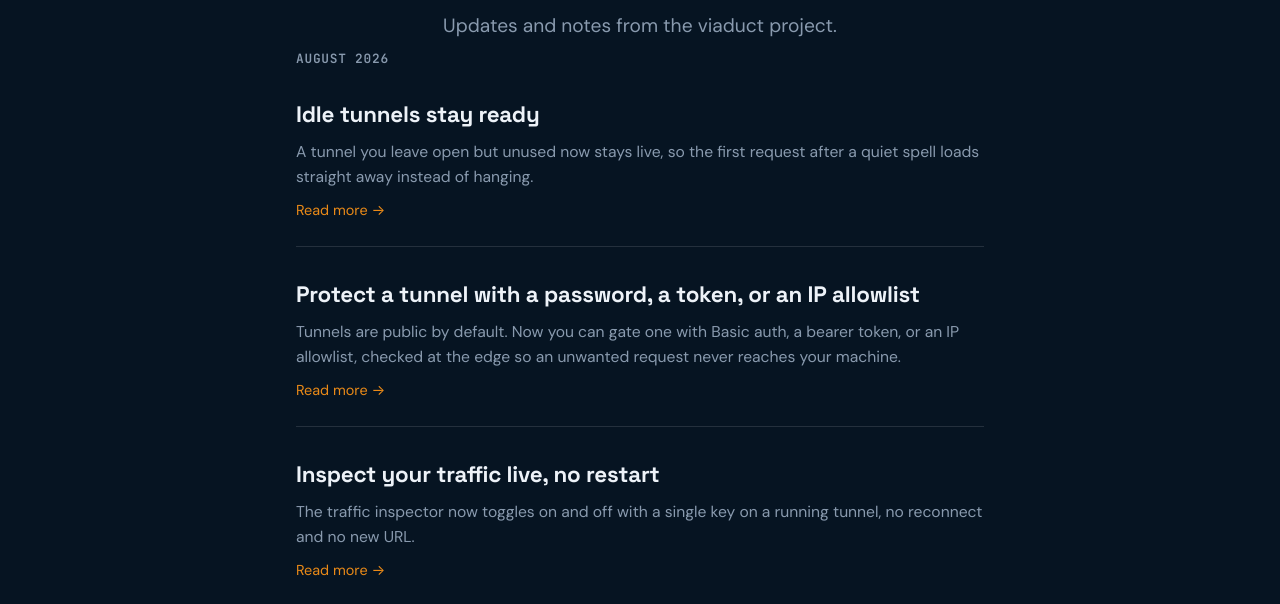
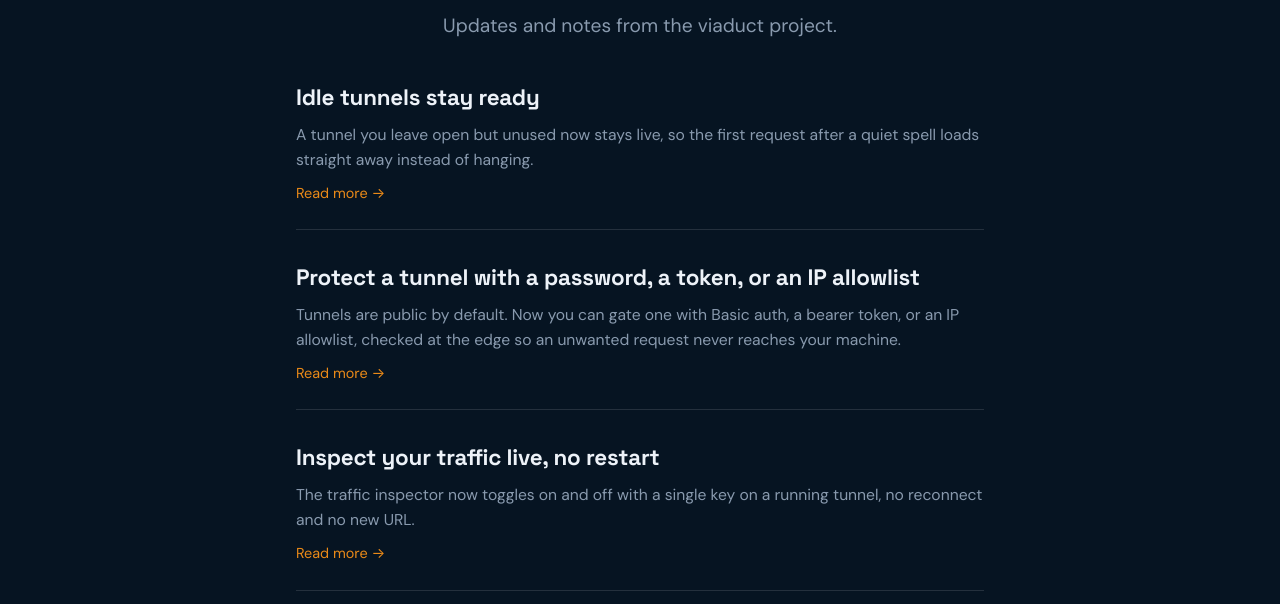
Before and after one commit to webmull/viaduct, a plain HTML site: page site/news/index.html in a window 1280 px wide. Shown: the part 196-800 px from the top of the page. Drawn offline with Linux system fonts and the light colour scheme.

Commit message:
Remove the month heading from the news index
Drop the 'August 2026' group heading and restore the first-post top-border reset.

```diff
--- a/site/news/index.html
+++ b/site/news/index.html
@@ -27,10 +27,8 @@
   <link rel="alternate" type="application/rss+xml" title="viaduct.sh news" href="/news/feed.xml" />
   <style>
     .news-list { max-width: 46rem; margin: 0 auto; padding-bottom: 3rem; display: flex; flex-direction: column; }
-    .news-month { font: 600 0.8rem var(--font-mono); letter-spacing: 0.06em; text-transform: uppercase; color: var(--muted-foreground); margin: 2.4rem 0 0; }
-    .news-month:first-child { margin-top: 0; }
     .post { display: block; text-decoration: none; color: inherit; padding: 1.5rem 0; border-top: 1px solid var(--border); }
-    .news-month + .post { border-top: 0; }
+    .post:first-child { border-top: 0; }
     .post h2 { font-family: var(--font-display); font-size: 1.4rem; margin: 0.35rem 0 0.4rem; letter-spacing: -0.01em; transition: color 0.15s ease; }
     .post:hover h2 { color: var(--primary); }
     .post p { margin: 0; color: var(--muted-foreground); font-size: 0.98rem; line-height: 1.6; }
@@ -50,7 +48,6 @@
     </section>
 
     <div class="wrap news-list">
-      <h2 class="news-month">August 2026</h2>
       <a class="post" href="/news/idle-tunnels-stay-ready/">
         <h2>Idle tunnels stay ready</h2>
         <p>A tunnel you leave open but unused now stays live, so the first request after a quiet spell loads straight away instead of hanging.</p>
```
